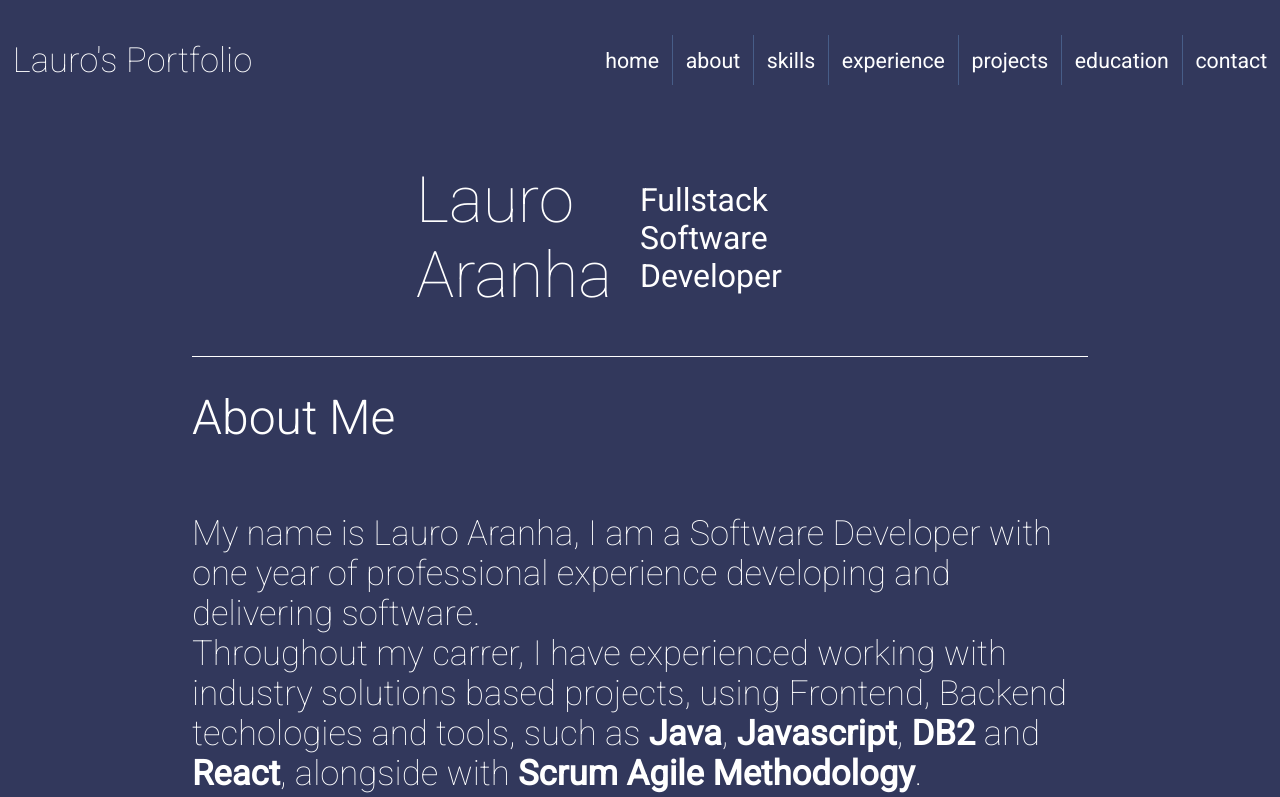
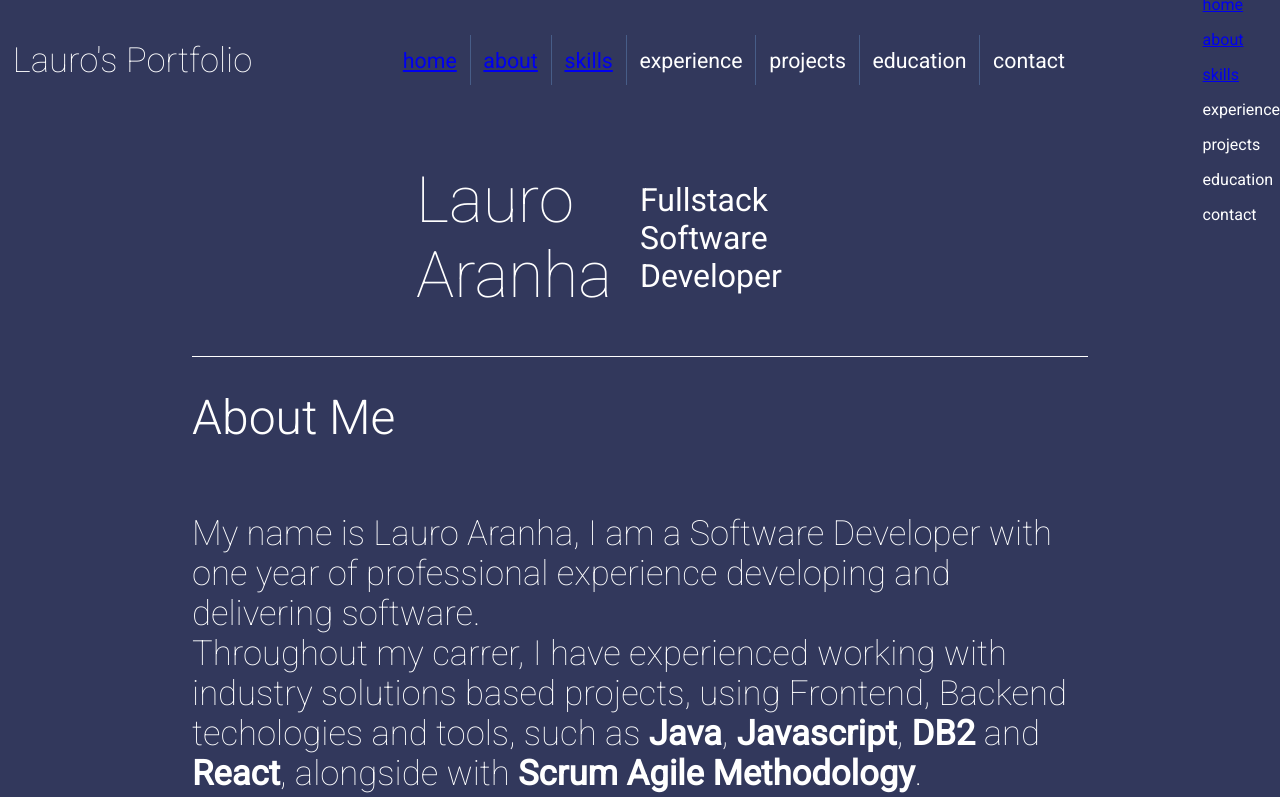
Before and after one commit to LauroAranha/portfolio, a React (Create React App) app: page / in a window 1280 px wide. Shown: the top 797 px of the page. Built offline with nearby package versions, Linux system fonts and the light colour scheme; the HTML template or start-up script is replaced by a standard one.

Commit message:
Implement side menu for mobile

```diff
--- a/src/components/Header.js
+++ b/src/components/Header.js
@@ -1,21 +1,53 @@
-import React from "react"
+import React, { useState } from "react"
 
 import './Header.css'
 
+import { Twirl as Hamburger } from 'hamburger-react'
+import { useRef } from "react";
+
 const Header = () => {
+    const [isOpen, setIsOpen] = useState(false);
+
+    const sidebarRef = useRef();
+
+    const handleToggleSidebar = () => {
+        setIsOpen(!isOpen)
+    }
+
     return (
         <nav className="header-container">
             <h1 className="header-title"> Lauro's Portfolio </h1>
             <div className="header-container-sections">
-                <a> home </a>
-                <a> about </a>
-                <a> skills </a>
+                <a href="#home"> home </a>
+                <a href="#about"> about </a>
+                <a href="#skills"> skills </a>
                 <a> experience </a>
                 <a> projects </a>
                 <a> education </a>
                 <a> contact </a>
             </div>
-        </nav>
+            <div className="phone-vertical-sidebar">
+                <div className="hamburger-container ">
+                    <Hamburger
+                        toggled={isOpen}
+                        toggle={handleToggleSidebar}
+                        color={'#fff'}
+                        size={24}
+                    />
+                </div>
+                <div className={`sidebar ${isOpen ? "open" : ""}`} ref={sidebarRef}>
+                    <h1>Menu</h1>
+                    <a href="#home"><p> home </p></a>
+                    <a href="#about"> <p>about</p> </a>
+                    <a href="#skills"> <p>skills</p> </a>
+                    <a> <p>experience</p> </a>
+                    <a> <p>projects</p> </a>
+                    <a><p>education</p> </a>
+                    <a> <p>contact</p></a>
+
+                </div>
+            </div>
+        </nav >
     )
 }
 
```
